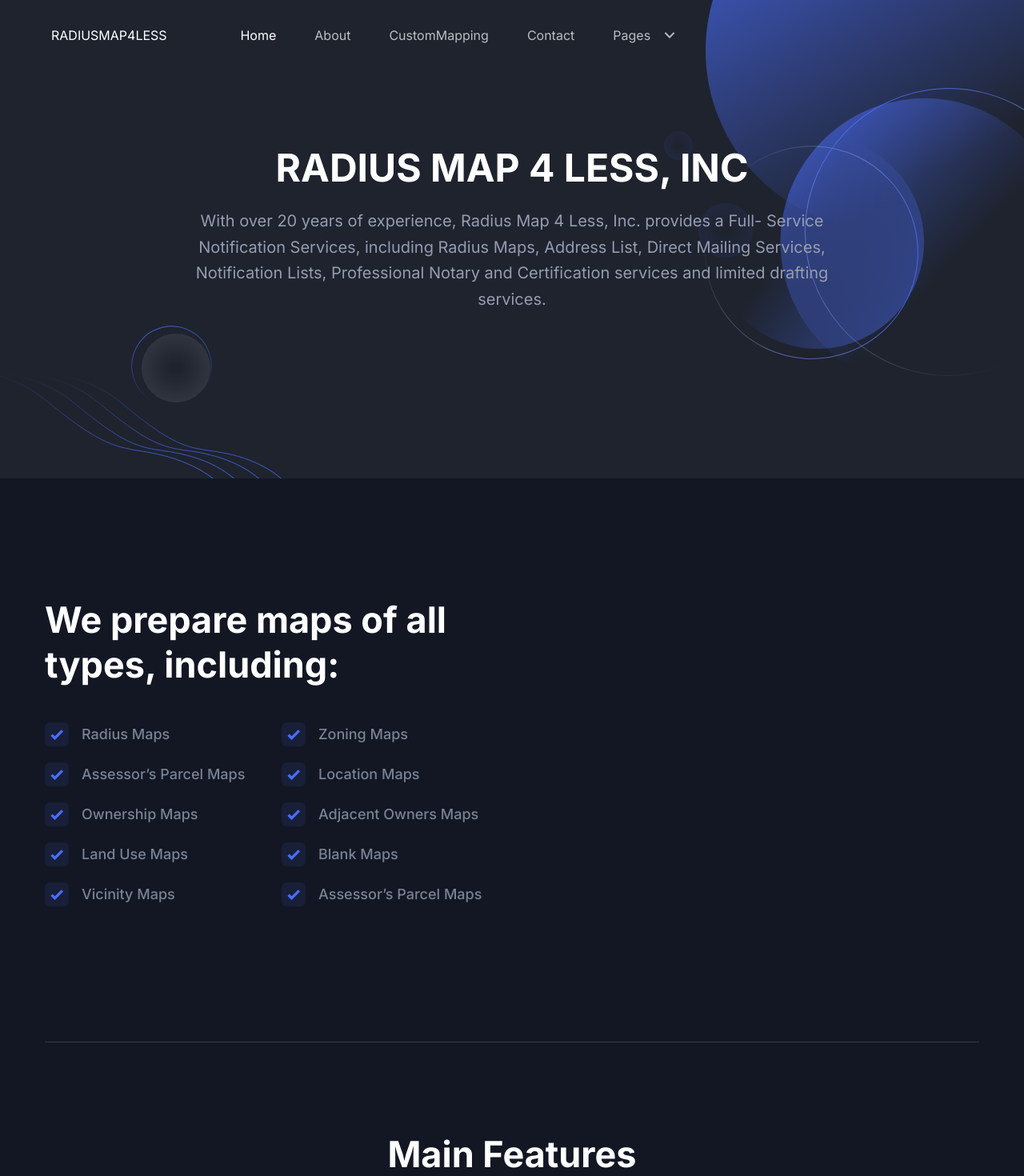
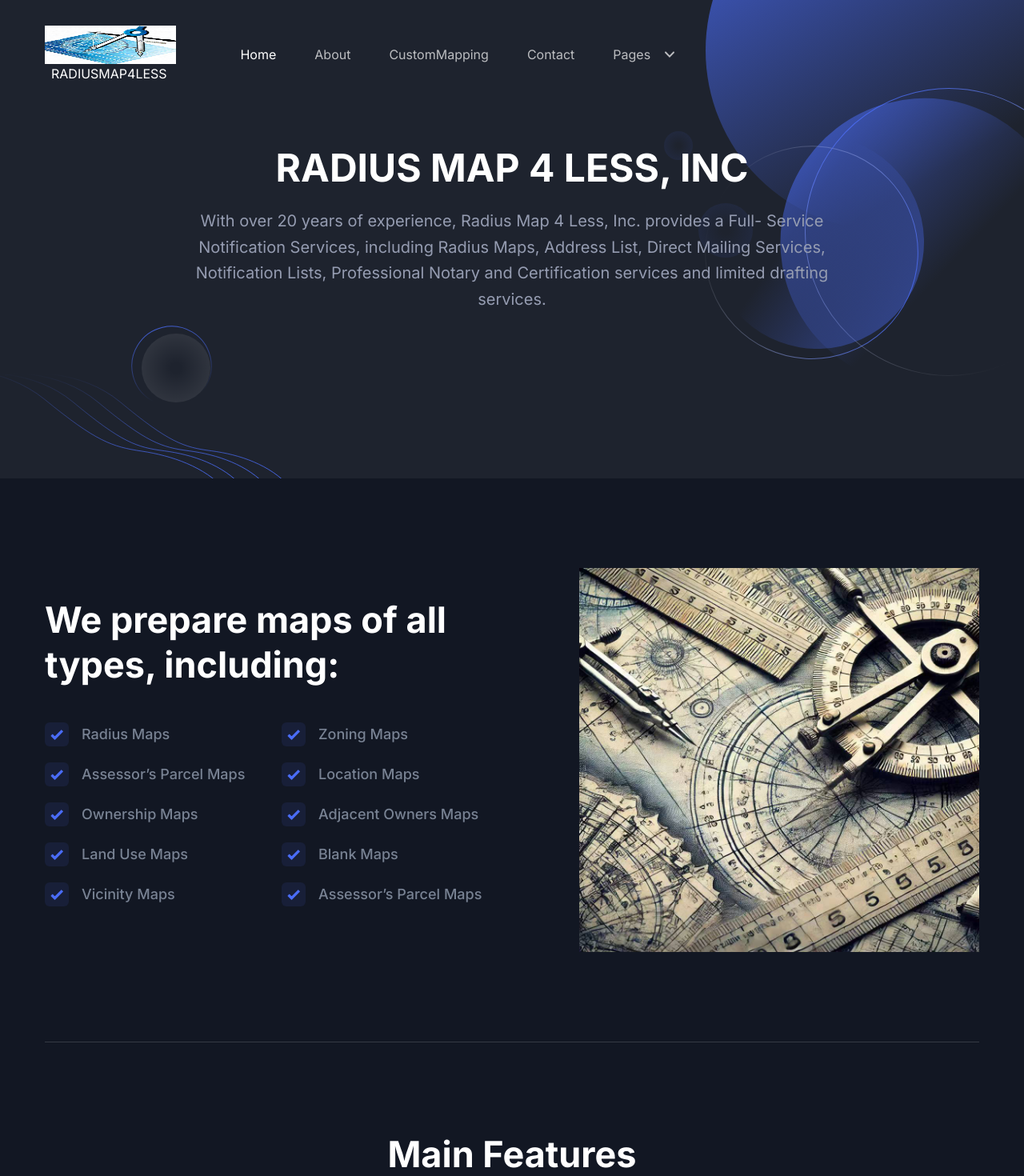
Before and after one commit to dong0012/radius-new-project, a Next.js app: page / in a window 1280 px wide. Shown: the top 1470 px of the page at 80% size. Built offline with nearby package versions, Linux system fonts and the light colour scheme.

Commit message:
修改俺也模式隐藏图片问题

```diff
--- a/src/components/About/AboutSectionOne.tsx
+++ b/src/components/About/AboutSectionOne.tsx
@@ -55,9 +55,8 @@
                   src={metaData.pic}
                   alt="about-image"
                   fill
-                  className="mx-auto max-w-full drop-shadow-three dark:hidden dark:drop-shadow-none lg:mr-0"
+                  className="mx-auto max-w-full drop-shadow-three dark:drop-shadow-none lg:mr-0"
                 />
-
               </div>
             </div>
           </div>
--- a/src/components/About/AboutSectionTwo.tsx
+++ b/src/components/About/AboutSectionTwo.tsx
@@ -15,12 +15,6 @@
                 alt="about image"
                 fill
                 className="drop-shadow-three dark:hidden dark:drop-shadow-none"
-              />
-              <Image
-                src="/images/about/about.png"
-                alt="about image"
-                fill
-                className="hidden drop-shadow-three dark:block dark:drop-shadow-none"
               />
             </div>
           </div>
--- a/src/components/Footer/index.tsx
+++ b/src/components/Footer/index.tsx
@@ -1,5 +1,4 @@
 "use client";
-import Image from "next/image";
 import Link from "next/link";
 
 const Footer = () => {
--- a/src/components/Header/index.tsx
+++ b/src/components/Header/index.tsx
@@ -59,7 +59,7 @@
                   alt="logo"
                   width={80}
                   height={20}
-                  className="w-full dark:hidden h-12 w-auto"
+                  className="w-full h-12 w-auto"
                 />
             <span className="ml-2">RADIUSMAP4LESS</span>
 
```
